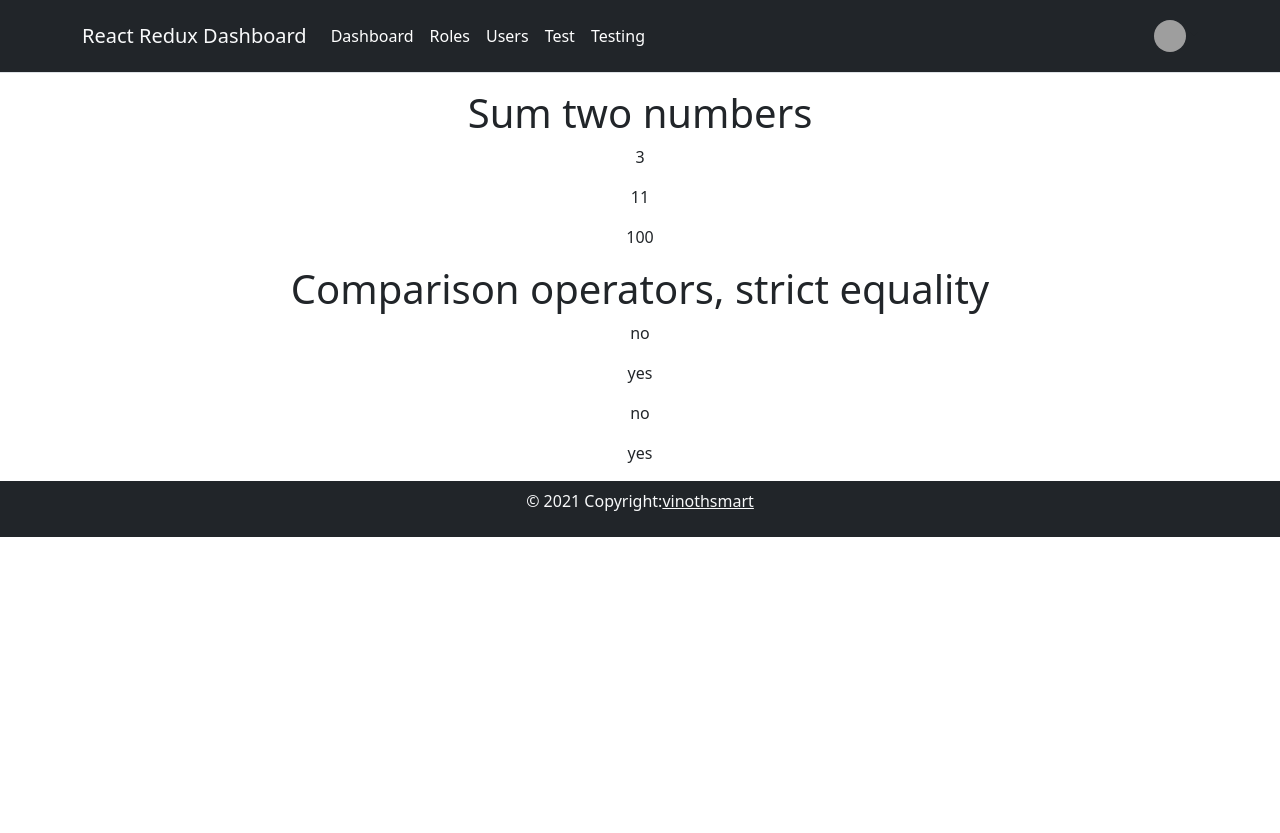
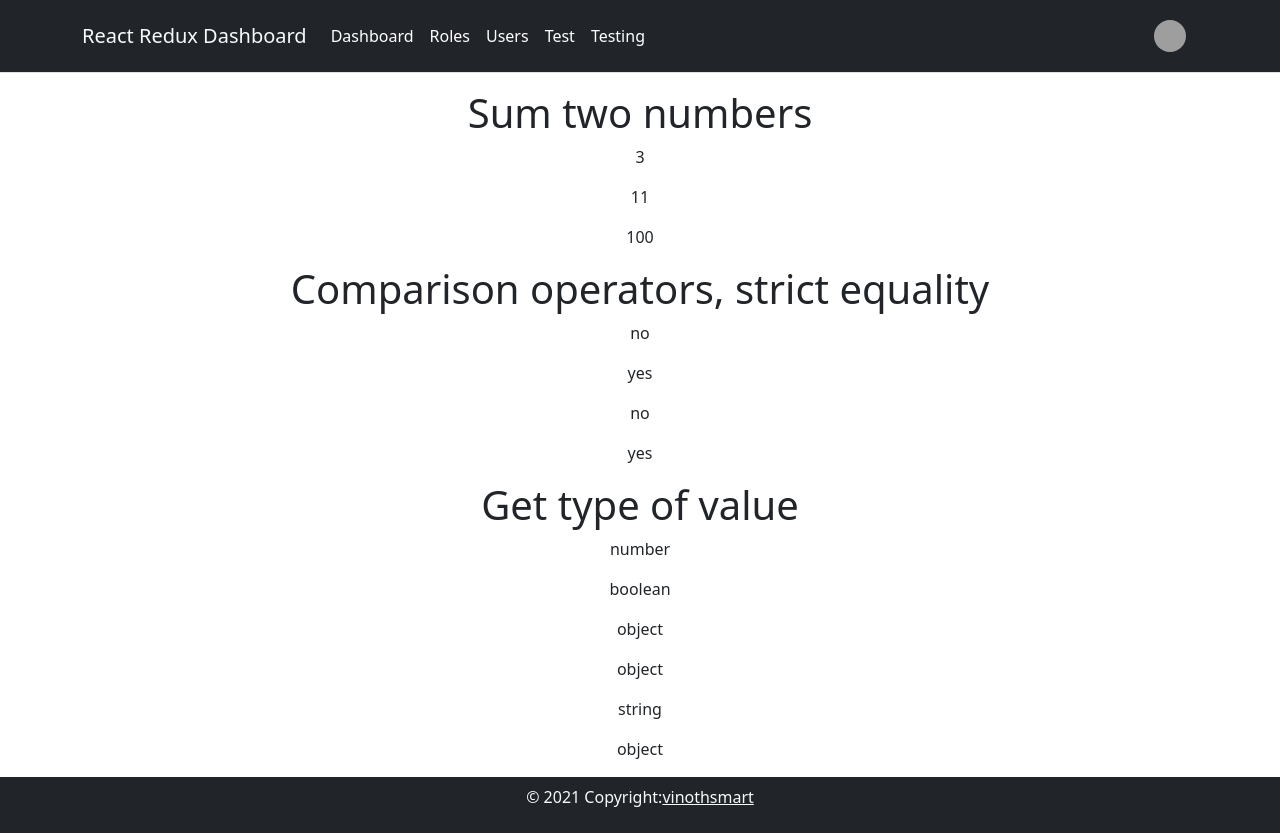
Before and after one commit to vinothsmart/react-redux-dashboard, a React (Create React App) app: page /jsc/basic in a window 1280 px wide. Before the commit the page ends 800 px from the top, so only its background shows below. Built offline with nearby package versions, Linux system fonts and the light colour scheme; grey boxes are pictures that could not be loaded.

Commit message:
Get type of value

```diff
--- a/src/components/pages/JsChallage/Basic.js
+++ b/src/components/pages/JsChallage/Basic.js
@@ -3,6 +3,7 @@ import React from "react";
 const Basic = () => {
   const sum = (a, b) => a + b;
   const compare = (a, b) => a === b;
+  const getType = (a) => typeof a;
   return (
     <div>
       <center>
@@ -18,6 +19,15 @@ const Basic = () => {
         <p>{compare(1, "1") ? "yes" : "no"}</p>
         <p>{compare("10", "10") ? "yes" : "no"}</p>
       </center>
+      <center>
+        <h1>Get type of value</h1>
+        <p>{getType(1)}</p>
+        <p>{getType(false)}</p>
+        <p>{getType({})}</p>
+        <p>{getType(null)}</p>
+        <p>{getType("string")}</p>
+        <p>{getType(["array"])}</p>
+      </center>
     </div>
   );
 };
```
